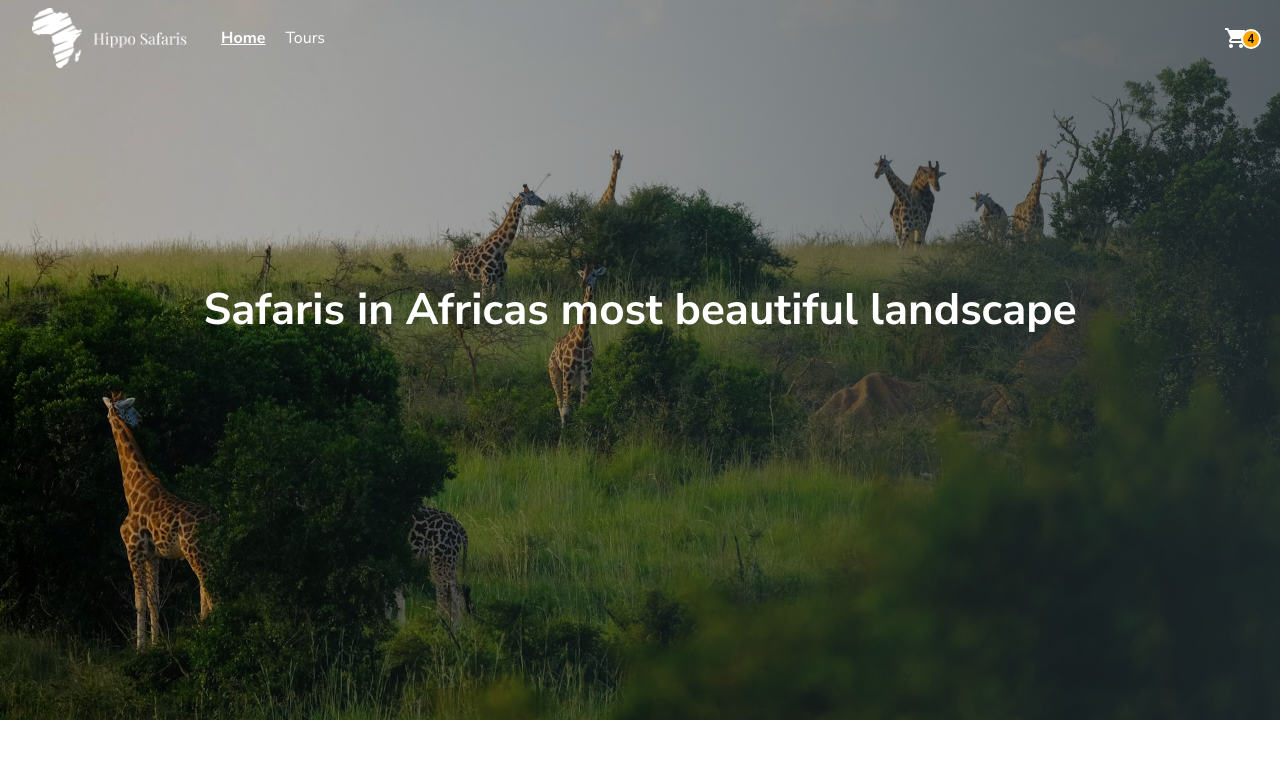
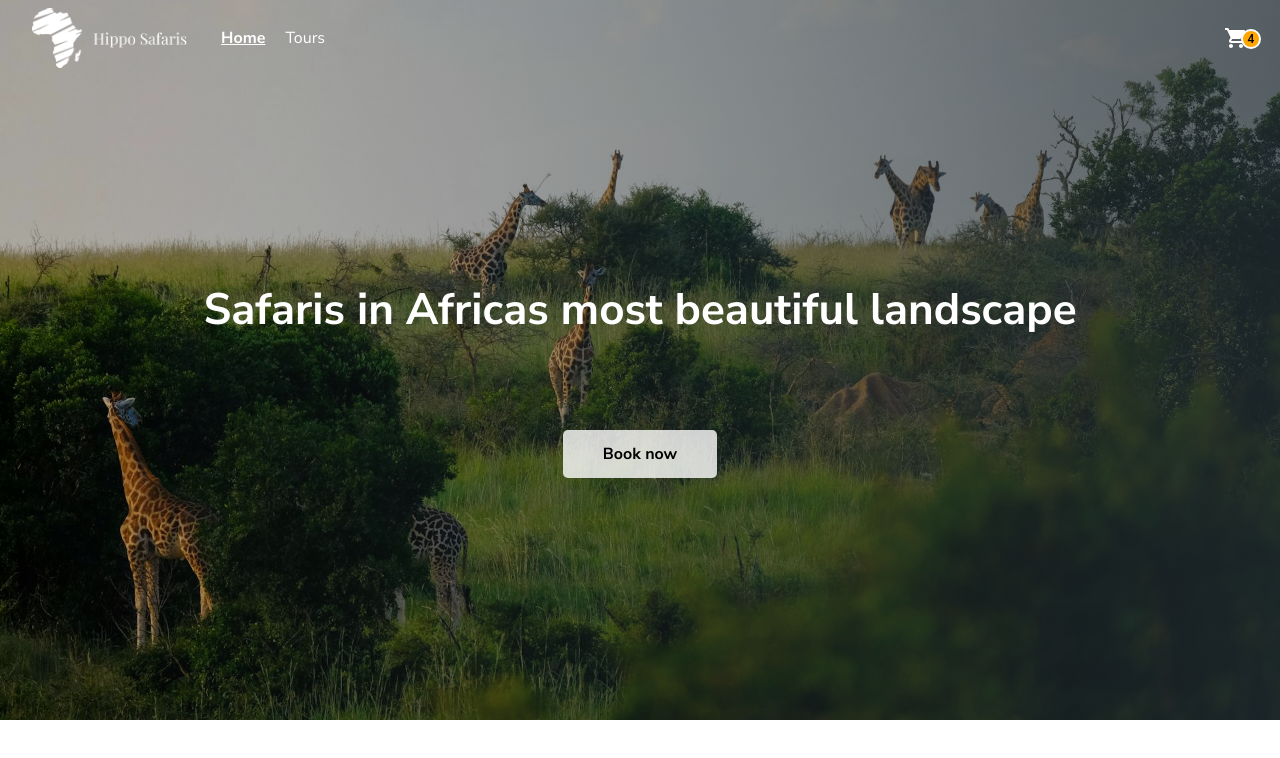
Before and after one commit to Hannahelenas/hippo.safaris, a React (Vite) app in the folder frontend/: page / in a window 1280 px wide. Shown: the top 758 px of the page. Built offline with nearby package versions, Linux system fonts and the light colour scheme.

Commit message:
Created primary button component and  router link to tours page

```diff
--- a/frontend/src/components/HomeHero.tsx
+++ b/frontend/src/components/HomeHero.tsx
@@ -1,4 +1,5 @@
 import styled from 'styled-components';
+import PrimaryButton from './PrimaryButton';
 
 const Hero = styled.div`
     margin-top: 0;
@@ -6,10 +7,10 @@ const Hero = styled.div`
     width: 100vw;
     position: absolute;
     background: linear-gradient(
-            90deg,
-            rgba(0, 0, 0, 0.2) 0%,
-            rgba(38, 50, 56, 0.7) 100%
-        ),
+        90deg,
+        rgba(0, 0, 0, 0.2) 0%,
+        rgba(38, 50, 56, 0.7) 100%
+    ),
         url('giraffs.jpg');
     height: 90vh;
     background-size: cover;
@@ -22,9 +23,14 @@ const Title = styled.h1`
     color: white;
     font-size: 44px;
     font-weight: bold;
+    margin-bottom: 5rem;
 `;
 const TitleContainer = styled.div`
     margin-top: 35vh;
+    display: flex;
+    flex-direction: column;
+    justify-content: center;
+    align-items: center;
 `;
 
 const HomeHero = () => {
@@ -32,6 +38,7 @@ const HomeHero = () => {
         <Hero>
             <TitleContainer>
                 <Title>Safaris in Africas most beautiful landscape</Title>
+                <PrimaryButton text={'Book now'} to="/tours"/>
             </TitleContainer>
         </Hero>
     );
--- /dev/null
+++ b/frontend/src/components/PrimaryButton.tsx
@@ -0,0 +1,32 @@
+import { Button } from "@mui/material";
+import styled from "styled-components";
+import { Link as RouterLink } from "react-router-dom";
+
+interface ButtonProps {
+    text: string;
+    to: string;
+}
+
+const CustomButton = styled(Button)`
+  background-color: rgba(255, 255, 255, 0.8) !important;
+  color: black !important;
+  padding: 0.8rem 2.5rem !important;
+  font-weight: bold !important;
+  font-family: 'Nunito Sans', 'Roboto', 'Oxygen' !important;
+  text-transform: none !important;
+  border-radius: 5px;
+  &:hover {
+    background-color: rgba(255, 255, 255, 0.9) !important;
+    text-decoration: none !important;
+  }
+`;
+
+const PrimaryButton: React.FC<ButtonProps> = ({ text, to }) => {
+  return (
+    <CustomButton variant="contained" disableElevation size="large" as={RouterLink} to={to}>
+      {text}
+    </CustomButton>
+  );
+};
+
+export default PrimaryButton;
--- a/frontend/src/index.css
+++ b/frontend/src/index.css
@@ -3,8 +3,8 @@ body{
     font-family:'Nunito Sans', 'Roboto', 'Oxygen' !important;
 }
 
-.MuiButtonBase-root .MuiTypography-root {
-    font-family: 'Nunito Sans', 'Roboto', 'Oxygen' !important;
+.MuiButtonBase-root .MuiButton-root .MuiTypography-root {
+    font-family:'Nunito Sans', 'Roboto', 'Oxygen' !important;
 }
 
 .logo {
```
